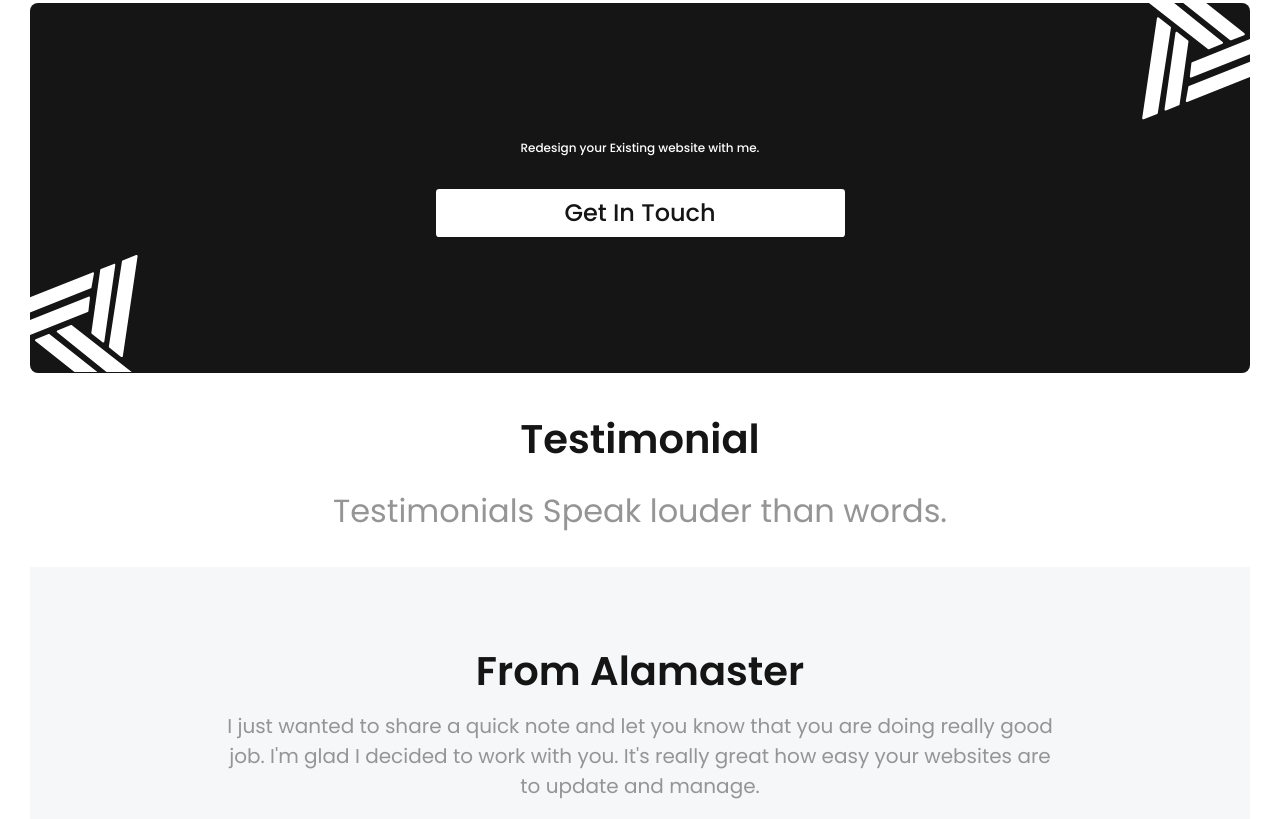
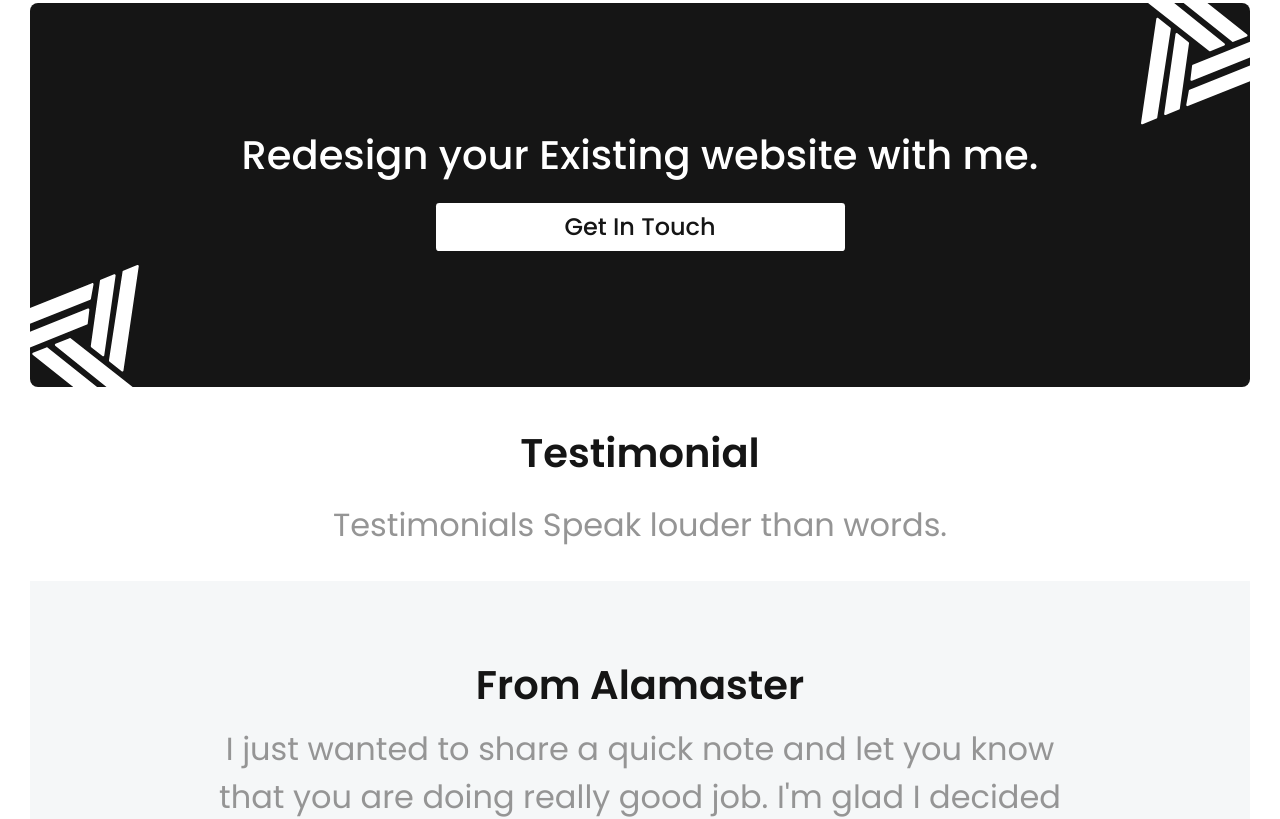
Before and after one commit to mmustaphak/ui-ux-portfolio, a React (Vite) app: page / in a window 1280 px wide. Shown: the part 2340-3159 px from the top of the page. Built offline with nearby package versions, Linux system fonts and the light colour scheme.

Commit message:
Fixed the styling of the Paragraph component in the Get in Touch call to action

```diff
--- a/src/components/Testimonial.jsx
+++ b/src/components/Testimonial.jsx
@@ -85,7 +85,7 @@ export default function Testimonial() {
       <h3 className="text-[13.3px] text-black font-semibold md:text-2xl lg:text-[2.5rem]">
         From {testimonial.name}
       </h3>
-      <Paragraph ClassName="mt-2 !text-[.6875rem] !max-w-[412px] md:!max-w-[700px] md:!text-xl md:!leading-[normal] md:!mt-4 lg:!mt-6 lg:!max-w-full lg:text-[2rem]">
+      <Paragraph ClassName="mt-2 !text-[.6875rem] !max-w-[412px] md:!max-w-[700px] md:!text-xl md:!leading-[normal] md:!mt-4 lg:!mt-6 lg:!max-w-full lg:!text-[2rem]">
         {testimonial.message}
       </Paragraph>
     </div>
--- a/src/pages/Home.jsx
+++ b/src/pages/Home.jsx
@@ -30,7 +30,7 @@ export default function Home() {
       </div>
 
       <div className="mt-6 flex flex-col justify-center mx-auto items-center min-h-[135px] w-full rounded-lg bg-black bg-[url('src/assets/corner-logo-top.svg'),_url('src/assets/corner-logo-bottom.svg')] bg-[position:top_right,_bottom_left] bg-no-repeat md:py-[70px] md:bg-[position:104%_0%,-4%_100%] md:bg-[size:19%_32%] lg:py-[136px] lg:bg-[position:104%_0%,-4%_100%] min-[1488px]:bg-[size:234px_166px] min-[1488px]:bg-[position:101%_0%,-1%_100%]">
-        <Paragraph ClassName="!mt-0 !text-[0.75rem] text-white  !font-medium !md:text-2xl !lg:text-[2.5rem]">Redesign your Existing website with me.</Paragraph>
+        <Paragraph ClassName="!mt-0 !text-[0.75rem] text-white  !font-medium md:!text-2xl lg:!text-[2.5rem]">Redesign your Existing website with me.</Paragraph>
         <button className="mt-2 py-0.5 px-[23px] w-full max-w-[110px] min-[375px]:max-w-[130px] rounded-button font-medium text-[10.11px] text-black bg-white md:text-lg md:px-0 md:mt-4 lg:text-[1.5rem] lg:mt-8 lg:py-[10px] md:py-1 md:max-w-[280px] lg:max-w-[409px]">
           Get In Touch
         </button>
```
